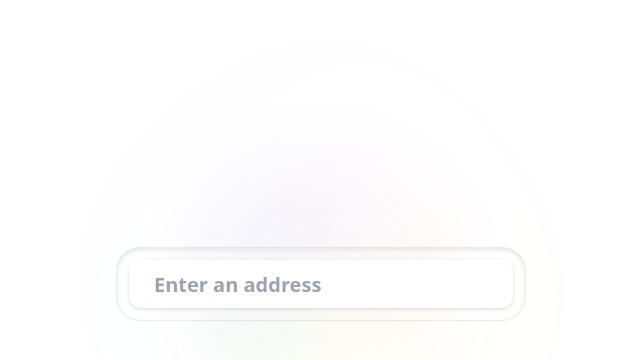
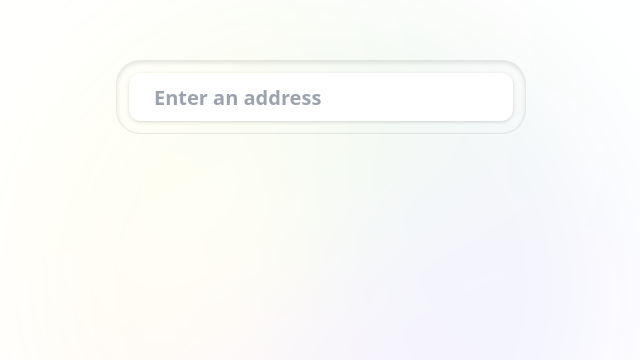
Before and after one commit to hexcowboy/degen.zip, a Next.js app: page / in a window 1280 px wide. Shown: the part 116-476 px from the top of the page, without its empty margins (319-959 px from the left). Built offline with nearby package versions, Linux system fonts and the light colour scheme.

Commit message:
finalize landing page text input design

```diff
--- a/src/app/page.css
+++ b/src/app/page.css
@@ -1,13 +1,12 @@
 .rainbow::before {
   content: "";
-  top: calc(50% - 130px);
-  left: calc(50% - 130px);
+  top: calc(50% - 300px);
+  left: calc(50% - 300px);
   position: absolute;
-  filter: blur(45px);
+  filter: blur(65px);
   transform: translateZ(0);
   background: conic-gradient(
     from 0deg,
-    red,
     orange,
     yellow,
     green,
@@ -16,10 +15,9 @@
     violet
   );
   border-radius: 50%;
-  width: 260px;
-  height: 260px;
-  animation: rotate 7s linear infinite, glow 4s ease-in-out infinite alternate;
-  z-index: -10;
+  width: 600px;
+  height: 600px;
+  animation: rotate 12s linear infinite, glow 4s ease-in-out infinite alternate;
 }
 
 @keyframes rotate {
--- a/src/app/page.tsx
+++ b/src/app/page.tsx
@@ -1,10 +1,11 @@
 "use client";
 
-import { useEffect, useState } from "react";
+import { ReactNode, useEffect, useRef, useState } from "react";
 import { twMerge } from "tailwind-merge";
 
 import Input from "@/components/Input";
 import PrettyBorder from "@/components/PrettyBorder";
+import Tilty from "@/components/Tilty";
 
 import "./page.css";
 
@@ -16,9 +17,10 @@ enum PlaceholderOptions {
 }
 
 export default function Home() {
+  const inputRef = useRef<HTMLInputElement>(null);
   const [value, setValue] = useState("");
-  const [hitEnter, setHitEnter] = useState(false);
   const [placeholderIndex, setPlaceholderIndex] = useState(0);
+  const [results, setResults] = useState<Array<ReactNode>>([]);
 
   useEffect(() => {
     const interval = setInterval(() => {
@@ -35,32 +37,54 @@ export default function Home() {
 
   const handleKeyPress = (e: React.KeyboardEvent<HTMLInputElement>) => {
     if (e.key === "Enter") {
-      setHitEnter(true);
+      // TODO if a search item is highlighted, navigate to it
+      inputRef.current?.blur();
     }
   };
 
+  const handleChange = (value: string) => {
+    setValue(value.replace(/[^A-Za-z0-9.@]|^(?!@)/g, ""));
+  };
+
+  useEffect(() => {
+    if (value) {
+      setResults([
+        <div key="no-results-found" className="px-4 py-2">
+          No results found
+        </div>,
+      ]);
+    }
+  }, [setResults, value]);
+
   return (
-    <main className="flex grow flex-col items-center justify-center p-24">
-      <div className="rainbow">
+    <main className="rainbow flex grow flex-col items-center p-24">
+      <Tilty
+        className={twMerge(
+          "transition-[margin]",
+          results.length && value ? "mt-0" : "mt-20"
+        )}
+      >
         <PrettyBorder>
           <Input
             value={value}
-            setValue={setValue}
+            setValue={handleChange}
             placeholder={currentPlaceholder}
             onKeyPress={handleKeyPress}
             className="w-64 font-bold sm:w-96"
             type="search"
+            ref={inputRef}
           />
-          <div
-            className={twMerge(
-              "absolute -bottom-6 right-0 mr-6 self-end text-xs transition-opacity",
-              value ? "opacity-100" : "opacity-0"
-            )}
-          >
-            Press return to search
-          </div>
         </PrettyBorder>
-      </div>
+
+        <PrettyBorder
+          className={twMerge(
+            "mt-4 transition-opacity",
+            results.length && value ? "opacity-100" : "opacity-0"
+          )}
+        >
+          {results.map((result) => result)}
+        </PrettyBorder>
+      </Tilty>
     </main>
   );
 }
--- a/src/components/PrettyBorder.tsx
+++ b/src/components/PrettyBorder.tsx
@@ -1,47 +1,26 @@
-import { useCallback, useContext, useEffect, useRef } from "react";
+import { forwardRef } from "react";
+import { twMerge } from "tailwind-merge";
 
-import useIsMobile from "@/hooks/use-is-mobile";
-
-interface Props {
+interface Props extends React.HTMLAttributes<HTMLDivElement> {
   children: React.ReactNode;
 }
 
-const PrettyBorder = ({ children }: Props) => {
-  const isMobile = useIsMobile();
-  const containerRef = useRef<HTMLDivElement>(null);
-
-  const handleMouseMove = useCallback(
-    (event: MouseEvent) => {
-      if (isMobile) return;
-      const container = containerRef.current;
-      if (!container) return;
-
-      const containerRect = container.getBoundingClientRect();
-      const centerX = containerRect.left + containerRect.width / 2;
-      const centerY = containerRect.top + containerRect.height / 2;
-      const angleX = (event.clientX - centerX) * 0.006;
-      const angleY = (event.clientY - centerY) * -0.01;
-
-      container.style.transform = `perspective(1000px) rotateX(${angleY}deg) rotateY(${angleX}deg)`;
-    },
-    [isMobile]
-  );
-
-  useEffect(() => {
-    window.addEventListener("mousemove", handleMouseMove);
-    return () => {
-      window.removeEventListener("mousemove", handleMouseMove);
-    };
-  }, [handleMouseMove]);
-
+const PrettyBorder = (
+  { children, className, ...props }: Props,
+  ref: React.Ref<HTMLDivElement>
+) => {
   return (
     <div
-      className="rounded-3xl border border-solid border-neutral-700 border-opacity-10 bg-white/[.01] p-3 shadow-inner shadow-neutral-200 dark:border-neutral-500 dark:shadow-neutral-600 relative"
-      ref={containerRef}
+      {...props}
+      className={twMerge(
+        "rounded-3xl border border-solid border-neutral-700 border-opacity-10 bg-white/[.01] p-3 shadow-inner shadow-neutral-200 dark:border-neutral-500 dark:shadow-neutral-600",
+        className
+      )}
+      ref={ref}
     >
       {children}
     </div>
   );
 };
 
-export default PrettyBorder;
+export default forwardRef(PrettyBorder);
--- /dev/null
+++ b/src/components/Tilty.tsx
@@ -0,0 +1,40 @@
+import { createElement, useCallback, useEffect, useRef } from "react";
+
+import useIsMobile from "@/hooks/use-is-mobile";
+
+interface Props extends React.HTMLAttributes<HTMLDivElement> {
+  children: React.ReactNode;
+}
+
+const Tilty = ({ children, ...props }: Props) => {
+  const ref = useRef<HTMLDivElement>(null);
+  const isMobile = useIsMobile();
+
+  const handleMouseMove = useCallback(
+    (event: MouseEvent) => {
+      if (isMobile) return;
+      const container = ref.current;
+      if (!container) return;
+
+      const containerRect = container.getBoundingClientRect();
+      const centerX = containerRect.left + containerRect.width / 2;
+      const centerY = containerRect.top + containerRect.height / 2;
+      const angleX = (event.clientX - centerX) * 0.006;
+      const angleY = (event.clientY - centerY) * -0.01;
+
+      container.style.transform = `perspective(1000px) rotateX(${angleY}deg) rotateY(${angleX}deg)`;
+    },
+    [isMobile]
+  );
+
+  useEffect(() => {
+    window.addEventListener("mousemove", handleMouseMove);
+    return () => {
+      window.removeEventListener("mousemove", handleMouseMove);
+    };
+  }, [handleMouseMove]);
+
+  return createElement("div", { ref, ...props }, children);
+};
+
+export default Tilty;
```
